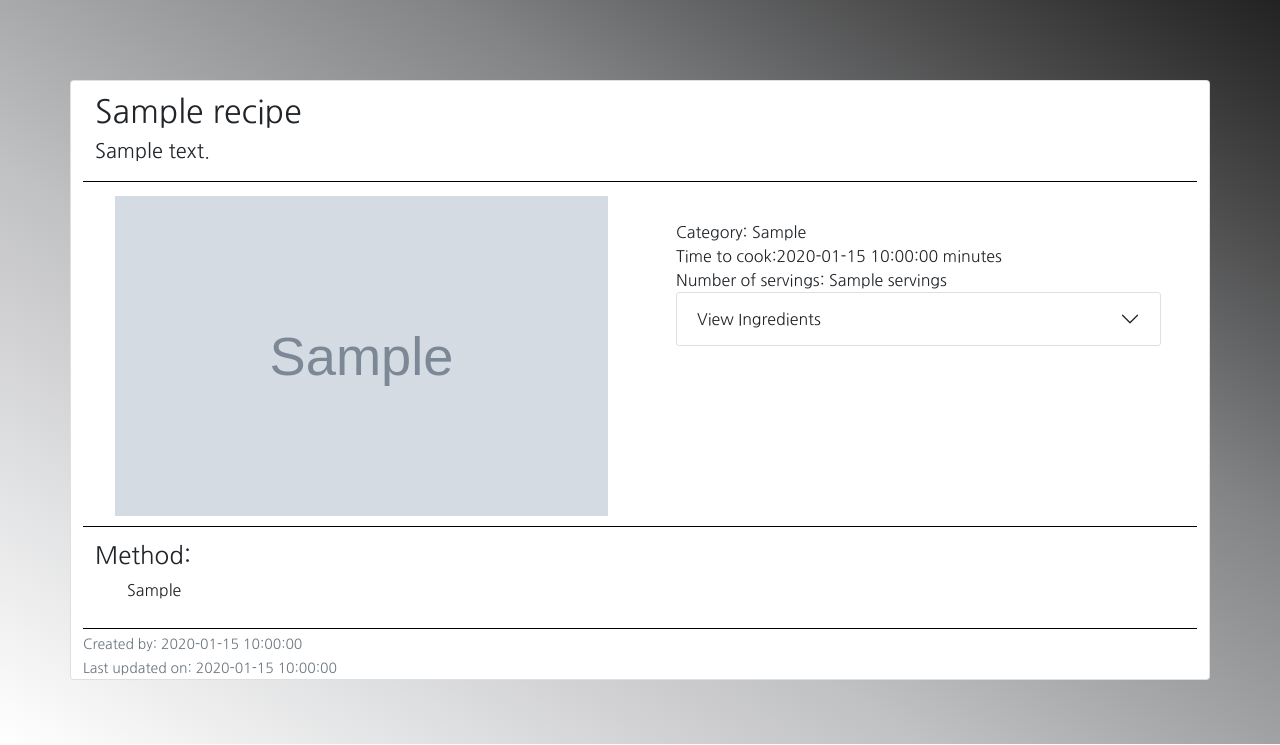
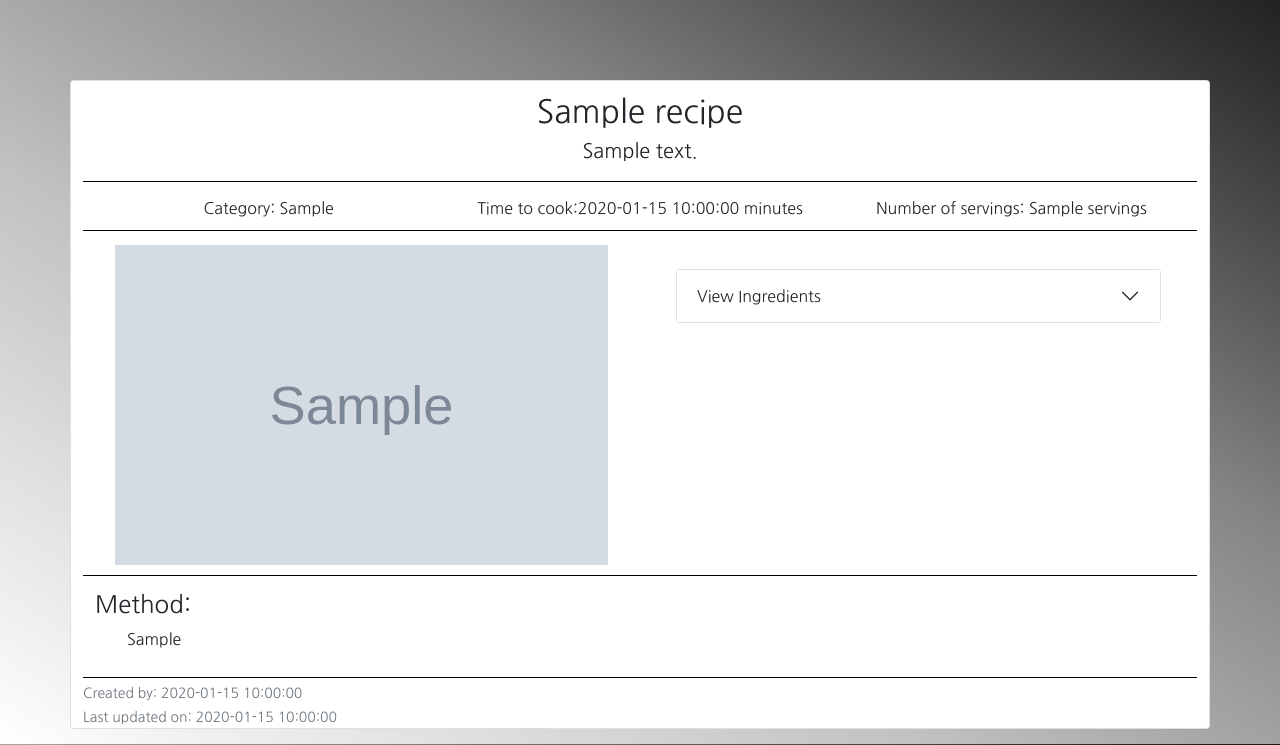
Before and after one commit to Zelhorst92/share-your-recipes, a Flask app: page /view_recipe in a window 1280 px wide. Shown: the part 56-801 px from the top of the page. Run offline with Flask 2, Linux system fonts and the light colour scheme; grey boxes marked "Sample" are stand-in pictures; a database or web service that is not in the repository returns one stand-in record (values such as "Sample title"); some libraries are stand-ins or nearby versions.

Commit message:
Change styling recipe page

```diff
--- a/templates/pages/recipe.html
+++ b/templates/pages/recipe.html
@@ -6,8 +6,19 @@
 	<div class="col-12 card mb-3">
 		<div class="row line-bottom">
 			<div class="col-12 ">
-				<h2>{{ recipe.recipe_name }}</h2>
-				<h5>{{ recipe.recipe_description }}</h5>
+				<h2 class="d-flex justify-content-sm-center">{{ recipe.recipe_name }}</h2>
+				<h5 class="d-flex justify-content-sm-center">{{ recipe.recipe_description }}</h5>
+			</div>
+		</div>
+		<div class="row line-bottom ">
+			<div class="col-12 col-sm-4 d-flex justify-content-sm-center">
+				<p>Category: {{ recipe.recipe_category }} </p>
+			</div>
+			<div class="col-12 col-sm-4 d-flex justify-content-sm-center">
+				<p>Time to cook:{{ recipe.cook_time }} minutes</p>
+			</div>
+			<div class="col-12 col-sm-4 d-flex justify-content-sm-center">
+				<p>Number of servings: {{ recipe.servings }} </p>
 			</div>
 		</div>
 		<div class="row line-bottom">
@@ -16,9 +27,6 @@
 			</div>
 			<div class="col-12 col-md-6">
 				<div class="card-body">
-					<p>Category: {{ recipe.recipe_category }} </p>
-					<p>Time to cook:{{ recipe.cook_time }} minutes</p>
-					<p>Number of servings: {{ recipe.servings }} </p>
 					<div class="accordion">
 						<div class="accordion-item">
 							<h2 class="accordion-header">
```
